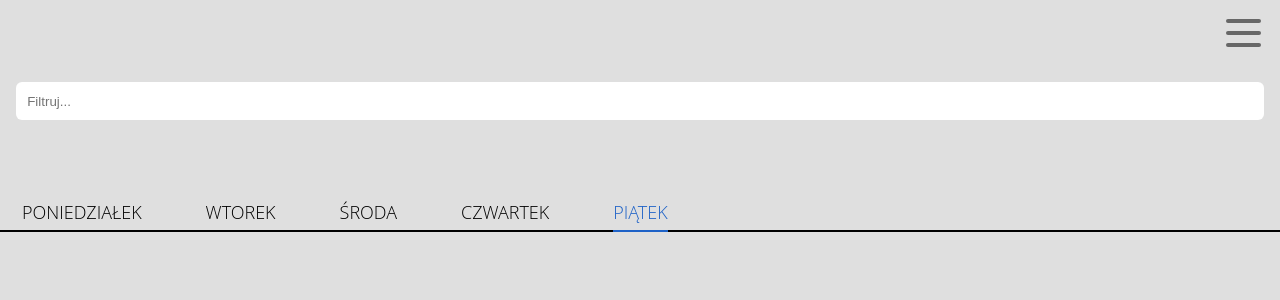
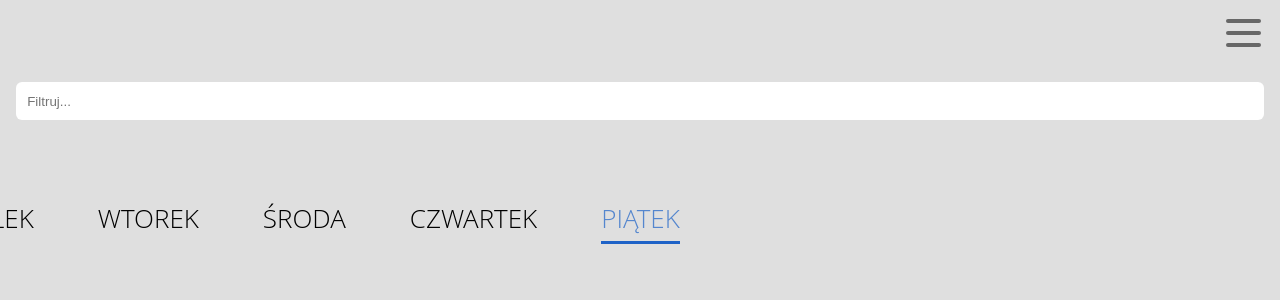
Before and after one commit to HuntClauss/school-page, a Svelte app: page / in a window 1280 px wide. Shown: the top 300 px of the page. Built offline with nearby package versions, Linux system fonts and the light colour scheme.

Commit message:
animated tab indicator

```diff
--- a/rollup.config.js
+++ b/rollup.config.js
@@ -19,7 +19,7 @@ function serve() {
 	return {
 		writeBundle() {
 			if (server) return;
-			server = require('child_process').spawn('npm', ['run', 'start', '--', '--dev'], {
+			server = require('child_process').spawn('npm', ['run', 'start', '--', '--dev', '--host'], {
 				stdio: ['ignore', 'inherit', 'inherit'],
 				shell: true
 			});
--- a/src/compontent/Carousel.svelte
+++ b/src/compontent/Carousel.svelte
@@ -3,26 +3,29 @@
 
 	export let keys = []
 	export let selected = keys[0] ?? ''
-	let div
-	let instascroll = true
+	let div, indicator
+	let delayed = true
 
 	function select(e: PointerEvent) {
 		const target = e.target as HTMLElement
 		target.scrollIntoView({behavior: 'smooth', inline: 'center'})
-		// const pos = target.getBoundingClientRect()
 
-		// div.scrollLeft -= in_half - (pos.x + pos.width / 2)
+		indicator.style.left = `${target.offsetLeft}px`
+		indicator.style.width = `${target.offsetWidth}px`
 	}
 
 	onMount(() => {
 		const target = document.querySelector('div.key.active') as HTMLElement
 		target.scrollIntoView({behavior: 'auto', inline: 'center'})
 
+		indicator.style.left = `${target.offsetLeft}px`
+		indicator.style.width = `${target.offsetWidth}px`
+		delayed = false
 	})
 
 </script>
 
-<div class="wrapper" bind:this={div} class:instascroll>
+<div class="wrapper" bind:this={div}>
 	<div class="spacer"></div>
 	{#each keys as key}
 		<div class="key"
@@ -31,6 +34,7 @@
 		>{key}</div>
 	{/each}
 	<div class="spacer"></div>
+	<div class="indicator" bind:this={indicator} class:hidden={delayed}></div>
 </div>
 
 
@@ -39,14 +43,9 @@
 		display: flex;
 		overflow-y: auto;
 		box-sizing: border-box;
-		scroll-behavior: smooth;
 		scroll-snap-type: x proximity;
 		padding-bottom: 8px;
-		/*scroll-snap-destination: 0 16px;*/
-	}
-
-	.instascroll {
-		scroll-behavior: unset;
+		position: relative;
 	}
 
 	.wrapper::-webkit-scrollbar {
@@ -57,31 +56,36 @@
 		text-transform: uppercase;
 		margin: 0 2rem;
 		cursor: pointer;
-		font-weight: 100;
-		font-size: 18px;
+		font-weight: 200;
+		font-size: 26px;
 		scroll-snap-align: center;
 		transition: all 0.2s ease-in-out;
 		position: relative;
 	}
 
 	.active {
-		color: #1E62C7;
+		color: #5486ce;
 		transition: all .2s ease-in-out;
-	}
-
-	.active:after {
-		position: absolute;
-		content: '';
-		width: 100%;
-		height: 2px;
-		background-color: #1E62C7;
-		bottom: -8px;
-		left: 0;
-		z-index: 1;
 	}
 
 	.spacer {
 		min-width: 50vw;
 		height: 100%;
 	}
+
+	.indicator {
+		content: '';
+		position: absolute;
+		width: 100px;
+		height: 3px;
+		background-color: #1E62C7;
+		bottom: 0;
+		left: 0;
+		z-index: 2;
+		transition: all .2s ease-in-out;
+	}
+
+	.hidden {
+		display: none;
+	}
 </style>
--- a/src/page/DutyPage.svelte
+++ b/src/page/DutyPage.svelte
@@ -25,7 +25,6 @@
 	<div class="day-selector">
 		<Carousel keys="{working_days}" selected="{selected_day}"/>
 	</div>
-	<div class="horizontal-line"></div>
 </div>
 
 <style>
@@ -55,13 +54,4 @@
 		display: flex;
 	}
 
-	.horizontal-line {
-		width: 100%;
-		height: 2px;
-		background-color: #000;
-		z-index: 0;
-		position: absolute;
-		bottom: 0;
-	}
-
 </style>
```
